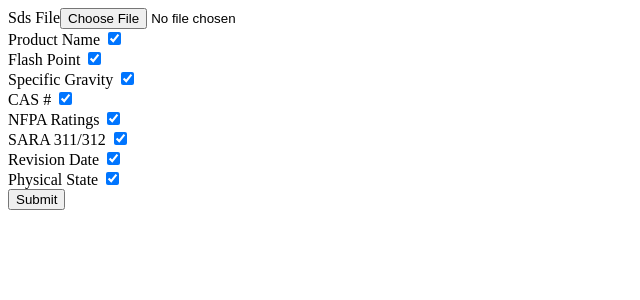
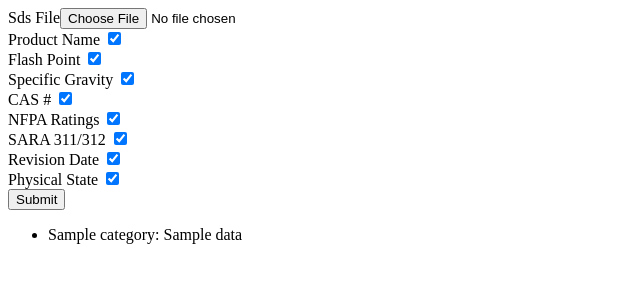
Before and after one commit to astepe/ari-blog, a Flask app: template blog/templates/sds_parser_form.html in a window 1280 px wide. Shown: the top 300 px of the page, without its empty margins (0-640 px from the left). Run offline with Flask 2, Linux system fonts and the light colour scheme; tables that the repository leaves empty hold one stand-in row (values such as "Sample post"); the template is opened without the code that fills it: values that come from a table or form of the project are taken from there, most other values are stand-ins (such as "Sample title", 1, 10 or a date in 2020); some libraries are stand-ins or nearby versions.

Commit message:
added list of found cemical data

```diff
--- a/blog/projects/views.py
+++ b/blog/projects/views.py
@@ -45,7 +45,7 @@ def submit_sds():
 
     if request.method == 'GET':
 
-        return render_template("sds_parser_form.html", form=form)
+        return render_template("sds_parser_form.html", form=form, chemical_data={})
 
     elif form.validate_on_submit():
 
@@ -53,7 +53,7 @@ def submit_sds():
         form.sds_file.data.save(temp_file)
         chemical_data = sds_parser(temp_file)
 
-        return jsonify(chemical_data)
+        return render_template('sds_parser_form.html', form=form, chemical_data=chemical_data)
 
     else:
 
--- a/blog/templates/sds_parser_form.html
+++ b/blog/templates/sds_parser_form.html
@@ -58,7 +58,11 @@
       {{ form.submit() }}
     </form>
     <div>
-      <p id="chemical_data"></p>
+      <ul>
+      {% for category, data in chemical_data.items() %}
+        <li>{{category}}: {{data}}</li>
+      {% endfor %}
+      </ul>
     </div>
   </body>
 </html>
```
